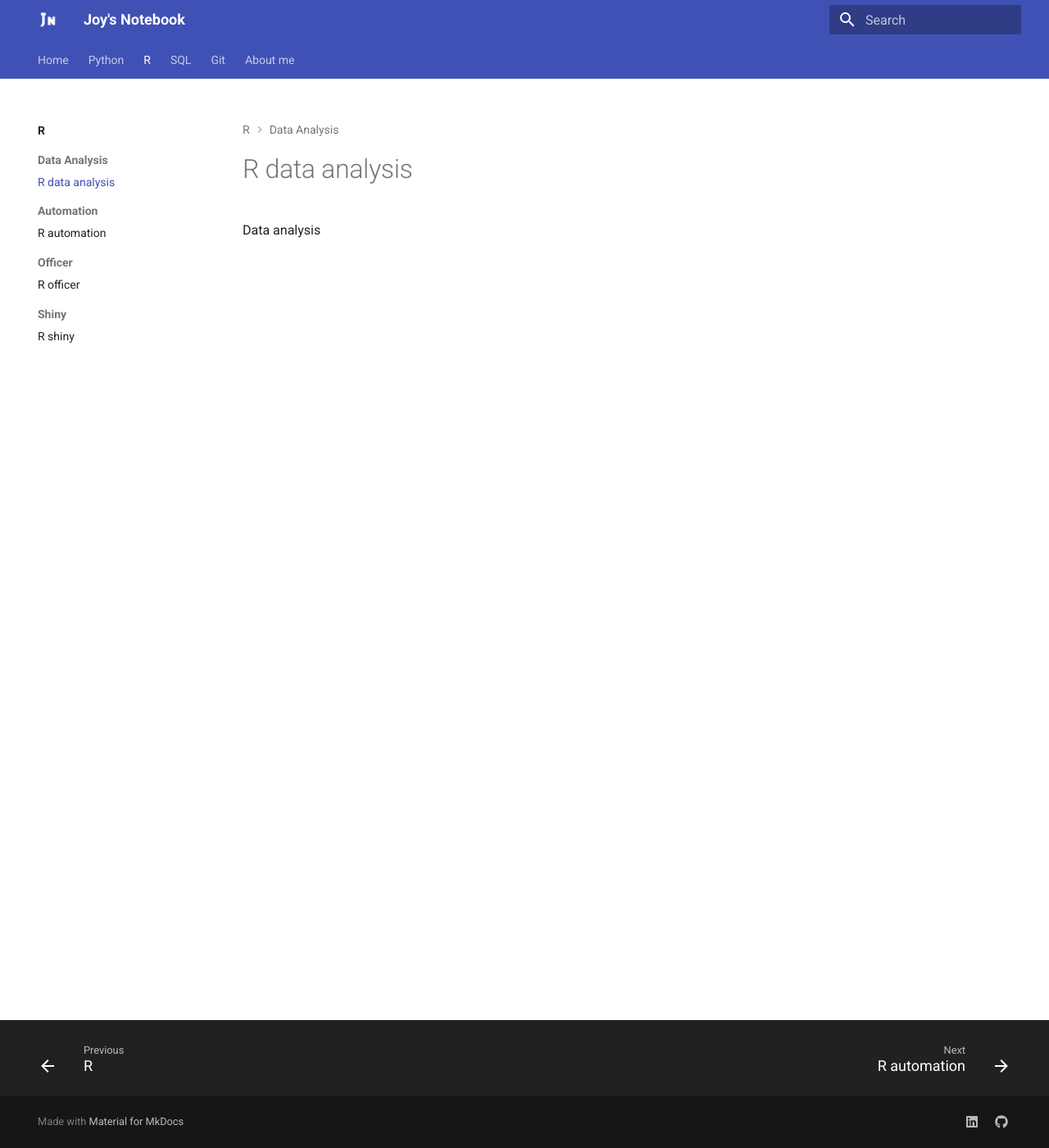
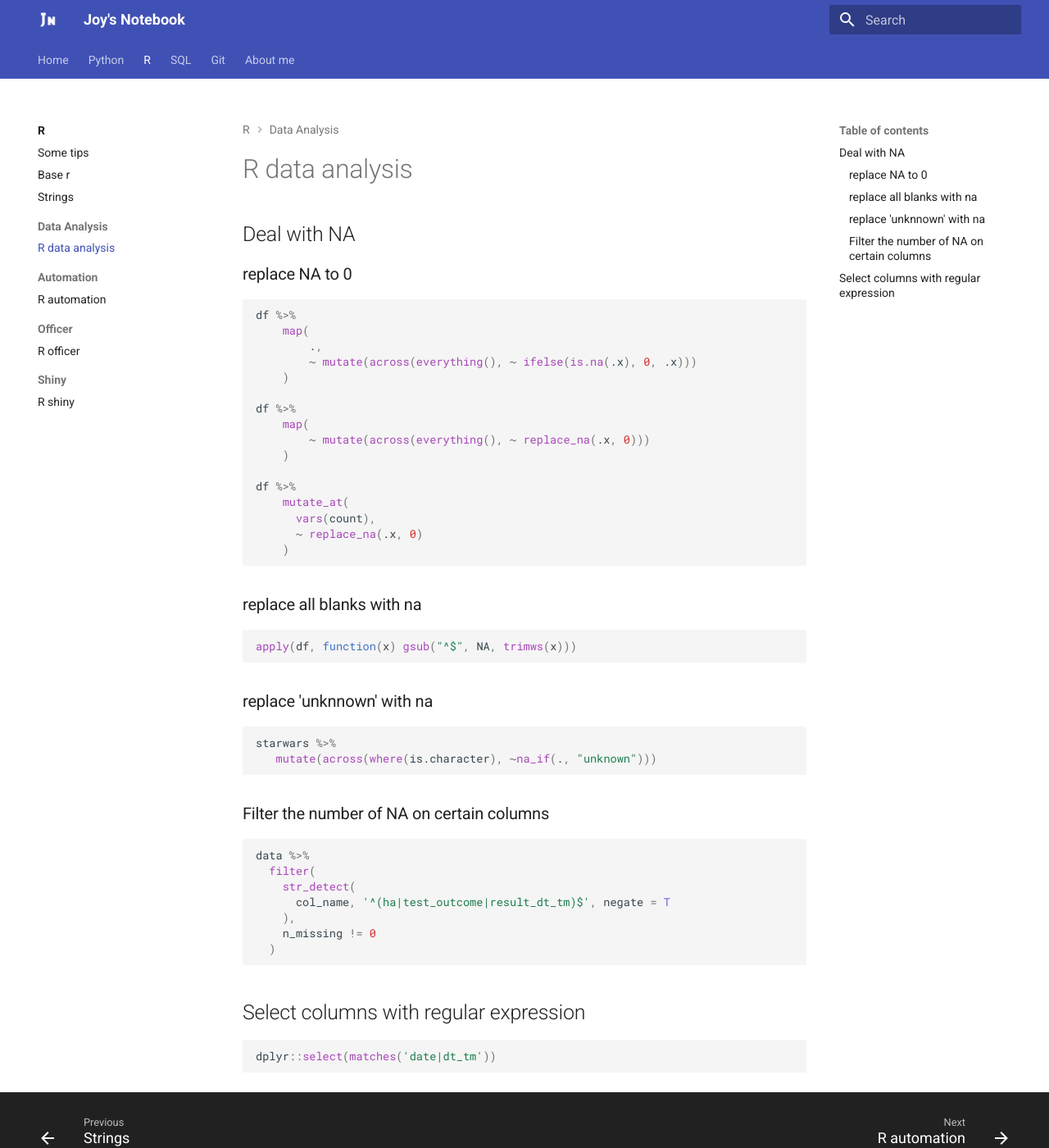
Before and after one commit to JoyDing0330/mynote, an MkDocs documentation site: the page built from docs/R/data_analysis/r_data_analysis.md, in a window 1280 px wide and 1400 px high. Shown: the whole window at 82% size. Built offline with MkDocs 1.6.1 and Material for MkDocs 9.7.7, drawn with Linux system fonts in a browser that asks for light colours.

Commit message:
add R notes

````diff
--- a/docs/R/data_analysis/r_data_analysis.md
+++ b/docs/R/data_analysis/r_data_analysis.md
@@ -1 +1,46 @@
-Data analysis
+## Deal with NA
+### replace NA to 0
+```r
+df %>%
+    map(
+        .,
+        ~ mutate(across(everything(), ~ ifelse(is.na(.x), 0, .x)))
+    )
+
+df %>%
+    map(
+        ~ mutate(across(everything(), ~ replace_na(.x, 0)))
+    )
+
+df %>%
+    mutate_at(
+      vars(count),
+      ~ replace_na(.x, 0)
+    )
+```
+
+### replace all blanks with na
+```r
+apply(df, function(x) gsub("^$", NA, trimws(x)))
+```
+### replace 'unknnown' with na
+```r
+starwars %>%
+   mutate(across(where(is.character), ~na_if(., "unknown")))
+```
+
+### Filter the number of NA on certain columns
+```r
+data %>%
+  filter(
+    str_detect(
+      col_name, '^(ha|test_outcome|result_dt_tm)$', negate = T
+    ),
+    n_missing != 0
+  )
+```
+
+## Select columns with regular expression
+```r
+dplyr::select(matches('date|dt_tm'))
+```
--- a/mkdocs.yml
+++ b/mkdocs.yml
@@ -19,6 +19,9 @@ nav:
       - python/oop/decorator.md
   - R:
     - R/index.md
+    - R/some_tips.md
+    - R/base_r.md
+    - R/strings.md
     - Data Analysis:
       - R/data_analysis/r_data_analysis.md
     - Automation:
````
Also changed, not shown: docs/R/base_r.md (added, +96 -0 lines), docs/R/packages/dplyr.md (added, +70 -0 lines), docs/R/some_tips.md (added, +15 -0 lines), docs/R/strings.md (added, +50 -0 lines).
